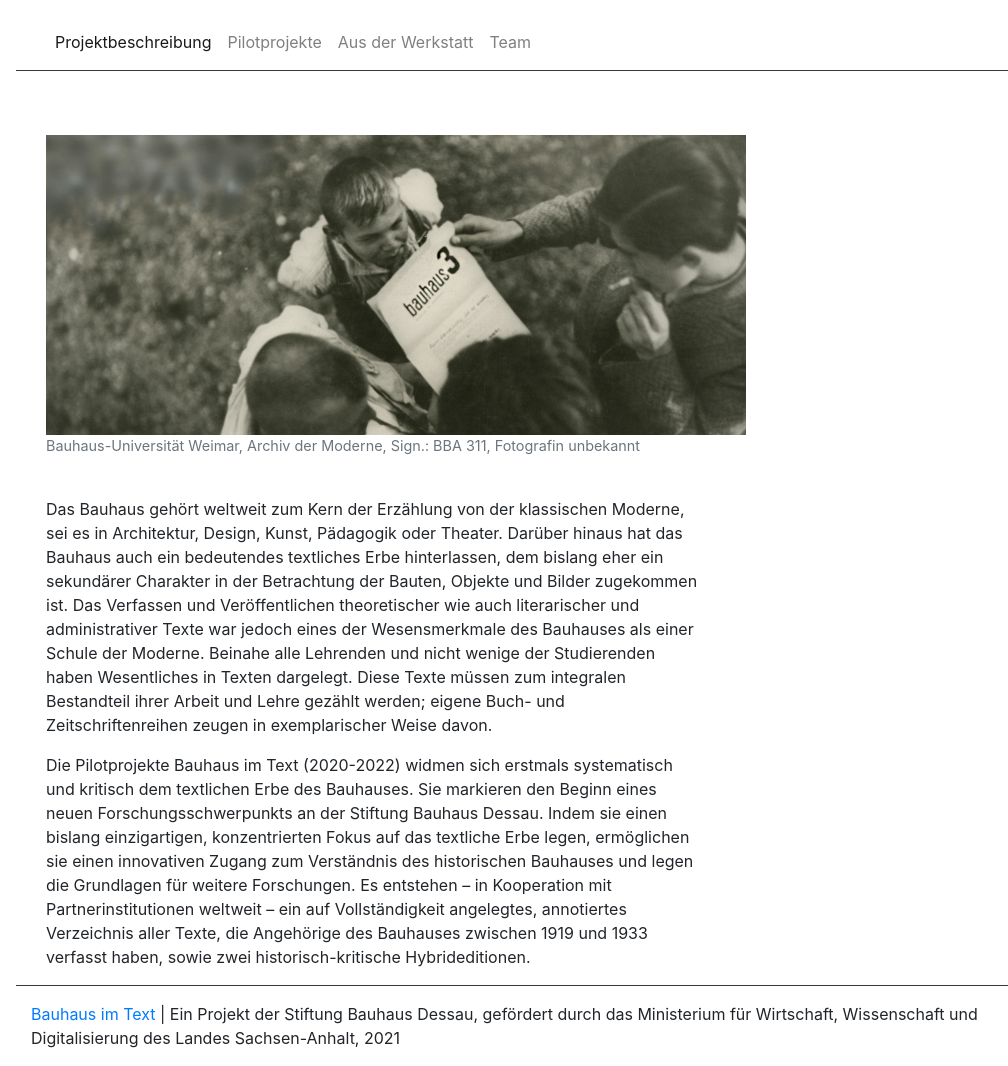
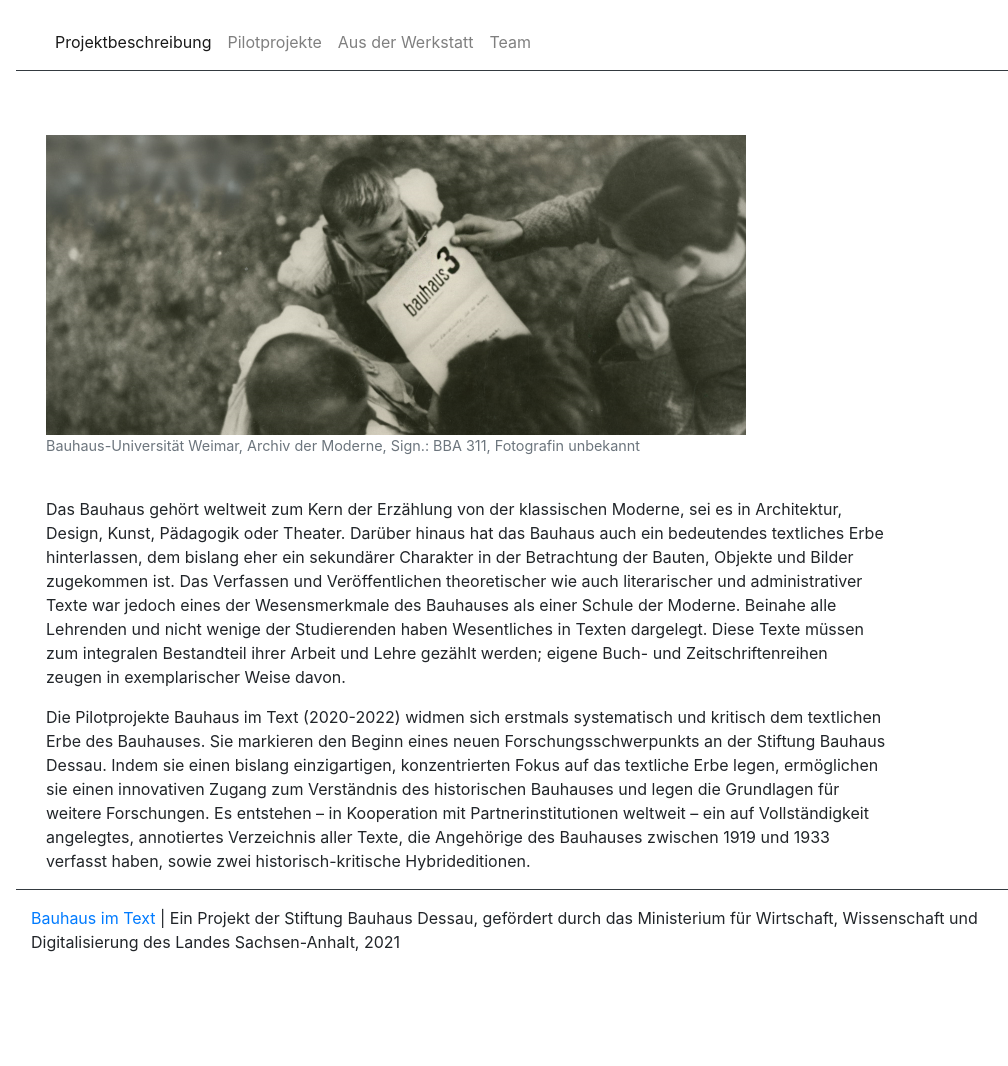
Before and after one commit to Bauhaus-im-Text/internetauftritt, a Jekyll site: the page built from pages/index.md, in a window 1280 px wide. Shown: the whole page, without its empty margins (184-1192 px from the left). Built offline with Jekyll 4.4.1, drawn with Linux system fonts in a browser that asks for light colours; after the commit the page ends 970 px from its top, so only the background shows below that.

Commit message:
Update default.html

```diff
--- a/_layouts/default.html
+++ b/_layouts/default.html
@@ -7,7 +7,7 @@
 
         <div id="skip-to-content"><a href="#maincontent">Skip to main content</a></div>
         {% include template/header.html %}
-        <main id="maincontent" role="main" aria-label="Content" class="fbox-s span2 col-8">
+        <main id="maincontent" role="main" aria-label="Content" class="fbox-s span3 col-10">
         {{ content }}
         </main>
         {% include template/footer.html %}
```
